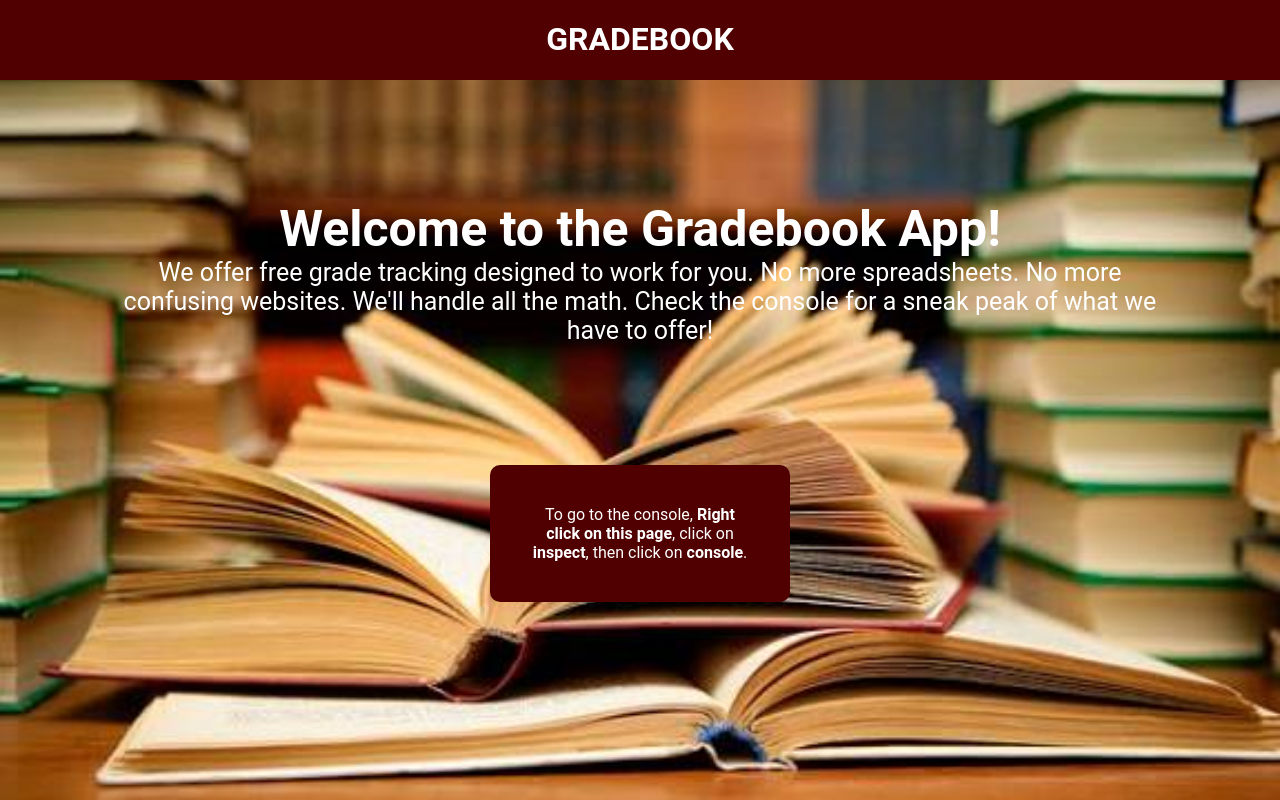
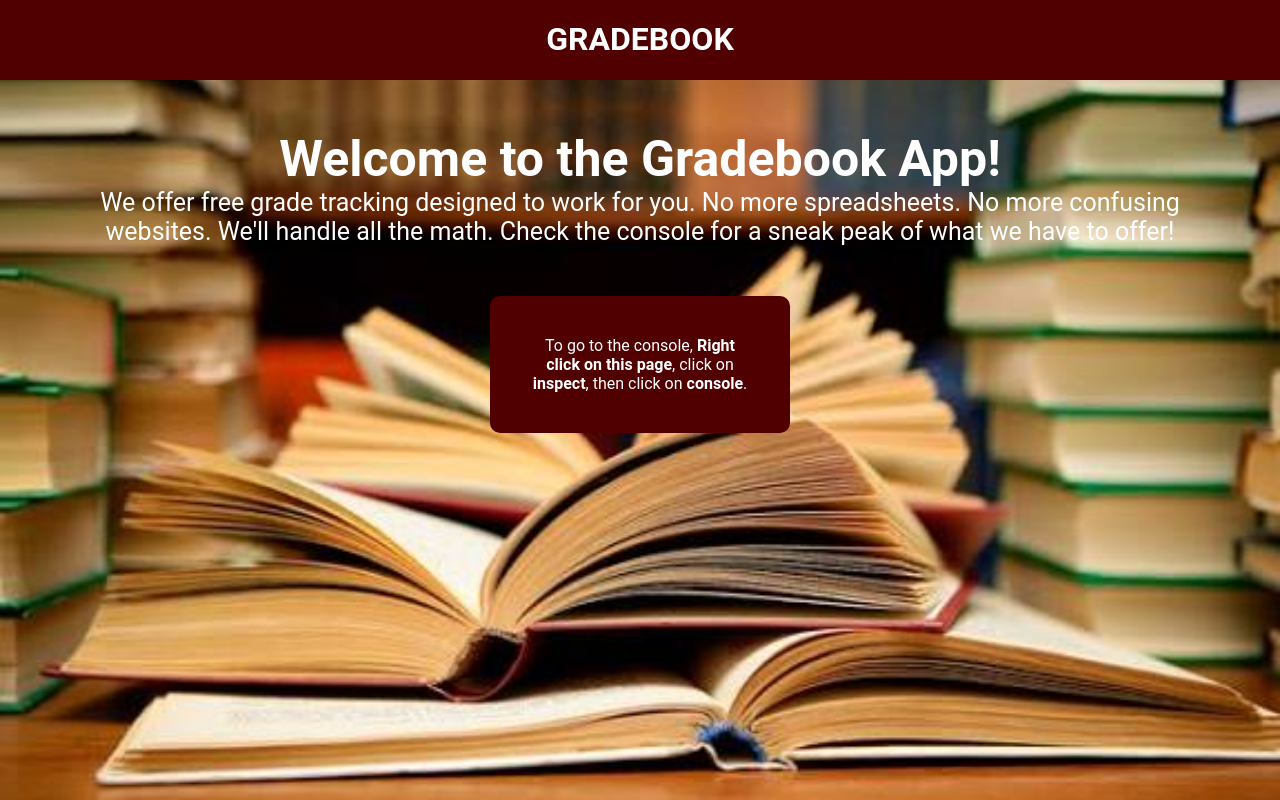
Before and after one commit to Tobyaki/A-Simple-Gradebook-app, a plain HTML site: page index.html in a window 1280 px wide. Drawn offline with Linux system fonts and the light colour scheme.

Commit message:
Fix: Reduced text margin

```diff
--- a/index.html
+++ b/index.html
@@ -10,7 +10,6 @@
     <header><h1>GRADEBOOK</h1></header>
 
     <main>
-      <div class="content">
       <div class="text">
         <h1>Welcome to the Gradebook App!</h1>
         <p>
@@ -22,11 +21,9 @@
 
       <div class="direction">
         <p>
-            To go to the console, <strong>Right click on this page</strong>,
-            click on <strong>inspect</strong>, then click on
-            <strong>console</strong>.
+          To go to the console, <strong>Right click on this page</strong>, click
+          on <strong>inspect</strong>, then click on <strong>console</strong>.
         </p>
-        </div>
       </div>
     </main>
     <script src="script.js"></script>
--- a/style.css
+++ b/style.css
@@ -29,8 +29,7 @@ header h1 {
 
 .text {
   text-align: center;
-  margin: 120px;
-  border: 20px;
+  margin: 50px;
   color: white;
   font-weight: 50px;
   font-size: 25px;
```
Lines whose indentation alone changed are shown as unchanged.
